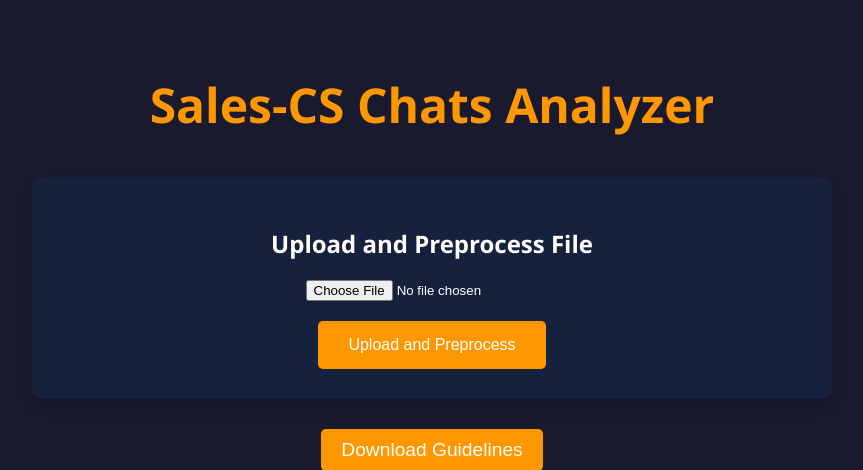
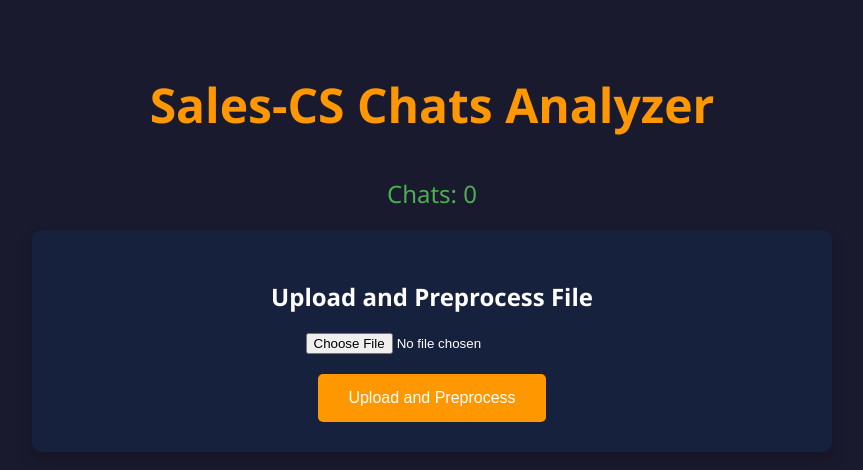
Before and after one commit to Mohamed-Moslemani/AutoAnalyst, a FastAPI app: page / in a window 1280 px wide. Shown: the top 470 px of the page, without its empty margins (208-1071 px from the left). Run offline with FastAPI, Linux system fonts and the light colour scheme; parts of the project's set-up code (start-up, migrations or seed data) failed here and were passed over.

Commit message:
chat counter

```diff
--- a/app/tasks.py
+++ b/app/tasks.py
@@ -231,7 +231,7 @@ def sales_split_task(self, s3_input_key: str) -> dict:
         del df, sales_df
         gc.collect()
 
-        return {'status': 'success', 'message': message, 'sales_split_file_s3_key': sales_split_s3_key}
+        return {'status': 'success', 'message': message, 'sales_split_file_s3_key': sales_split_s3_key,'chat_count': len(sales_df['Contact ID'].unique())}
 
     except Exception as e:
         return {'status': 'failure', 'message': str(e)}
@@ -265,7 +265,7 @@ def search_messages_task(self, s3_input_key: str, text_column: str, searched_tex
         del df, search_df
         gc.collect()
 
-        return {'status': 'success', 'message': message, 'search_messages_file_s3_key': search_messages_s3_key}
+        return {'status': 'success', 'message': message, 'search_messages_file_s3_key': search_messages_s3_key,'chat_count': len(search_df['Contact ID'].unique())}
 
     except Exception as e:
         return {'status': 'failure', 'message': str(e)}
@@ -299,7 +299,7 @@ def filter_by_chat_id_task(self, s3_input_key: str, chat_id: str) -> dict:
         del df, filtered_df
         gc.collect()
 
-        return {'status': 'success', 'message': message, 'filter_file_s3_key': filter_s3_key}
+        return {'status': 'success', 'message': message, 'filter_file_s3_key': filter_s3_key,'chat_count': len(filtered_df['Contact ID'].unique())}
 
     except Exception as e:
         return {'status': 'failure', 'message': str(e)}
--- a/app/templates/index.html
+++ b/app/templates/index.html
@@ -47,6 +47,13 @@
         .header p {
             font-size: 1.2em;
             color: #fff;
+        }
+
+        /* Chat Counter */
+        .chat-counter {
+            font-size: 1.5em;
+            color: #4CAF50;
+            margin-bottom: 20px;
         }
 
         /* Card Styles */
@@ -193,6 +200,9 @@
             <h1>Sales-CS Chats Analyzer</h1>
         </div>
 
+        <!-- Chat Counter -->
+        <div id="chatCounter" class="chat-counter">Chats: 0</div>
+
         <!-- File Upload Card -->
         <div class="card">
             <div class="upload-section">
@@ -201,6 +211,8 @@
                 <button onclick="uploadFile()">Upload and Preprocess</button>
             </div>
         </div>
+
+        <!-- Download Guidelines -->
         <div style="text-align: center; margin-bottom: 20px;">
             <a href="../static/Guidelines.pdf" download>
                 <button style="background-color: #ff9800;color: white; padding: 10px 20px; font-size: 1.2em; border: none; border-radius: 5px; cursor: pointer;">
@@ -216,7 +228,7 @@
         <div class="card task-section">
             <h2>Additional Operations</h2>
             <form id="additionalOpsForm">
-                <input type="hidden" id="currentFilePath" name="file_key"> <!-- Updated name -->
+                <input type="hidden" id="currentFilePath" name="file_key">
 
                 <!-- Task Buttons -->
                 <div class="task-buttons">
@@ -250,14 +262,16 @@
         &copy; 2024 - CS Chats Analyzer - 800Storage Data Team - All rights reserved.
     </div>
 
-    <!-- JavaScript -->
     <script>
-        /**
-         * Handles the completion of a task and updates the currentFilePath to the latest file.
-         * @param {string} operation - The completed operation/task name.
-         * @param {object} data - The result data from the completed task.
-         */
-        function handleTaskCompletion(operation, data) {
+            let currentChatCount = 0;
+
+            function updateChatCounter(count) {
+                currentChatCount = count;
+                document.getElementById('chatCounter').textContent = `Chats: ${count}`;
+            }
+
+
+         function handleTaskCompletion(operation, data) {
             let newS3Key;
             let downloadLabel;
 
@@ -278,22 +292,6 @@
                     newS3Key = data.cs_split_file_s3_key;
                     downloadLabel = "CS Split File (CSV)";
                     break;
-                case "make_readable_task":
-                    newS3Key = data.readable_file_s3_key;
-                    downloadLabel = "Readable File (TXT)";
-                    break;
-                case "save_to_csv_task":
-                    newS3Key = data.csv_file_s3_key;
-                    downloadLabel = "Final CSV File";
-                    break;
-                case "search_messages_task":
-                    newS3Key = data.search_messages_file_s3_key;
-                    downloadLabel = "Search Messages Result (CSV)";
-                    break;
-                case "filter_by_chat_id_task":
-                    newS3Key = data.filter_file_s3_key;
-                    downloadLabel = `Filtered Chat ID ${document.getElementById('filterChatId').value} (CSV)`;
-                    break;
                 default:
                     console.error(`No handler for operation: ${operation}`);
                     return;
@@ -304,14 +302,13 @@
                 document.getElementById('currentFilePath').value = newS3Key;
                 const statusDiv = document.getElementById('status');
                 statusDiv.innerHTML += ` <br><a href="/download/${filename}" target="_blank">Download ${downloadLabel}</a>`;
-
-                // Optionally, you can clear the file input after processing
-                if (operation === "preprocess_task") {
-                    document.getElementById('fileInput').value = "";
-                }
             }
 
-            // Re-enable all buttons after task completion
+            // Update chat counter if data includes chat count
+            if (data.chat_count !== undefined) {
+                updateChatCounter(data.chat_count);
+            }
+
             enableActionButtons();
         }
 
--- a/app/utils.py
+++ b/app/utils.py
@@ -308,3 +308,9 @@ def make_readable(df: pd.DataFrame) -> Tuple[Optional[str], str]:
         file.write(result)
 
     return result, f"Data saved to {save_file_name}"
+
+def count_chats(df: pd.DataFrame) -> int:
+    """Counts unique chats based on Contact ID."""
+    if 'Contact ID' not in df.columns:
+        return 0
+    return df['Contact ID'].nunique()
```
